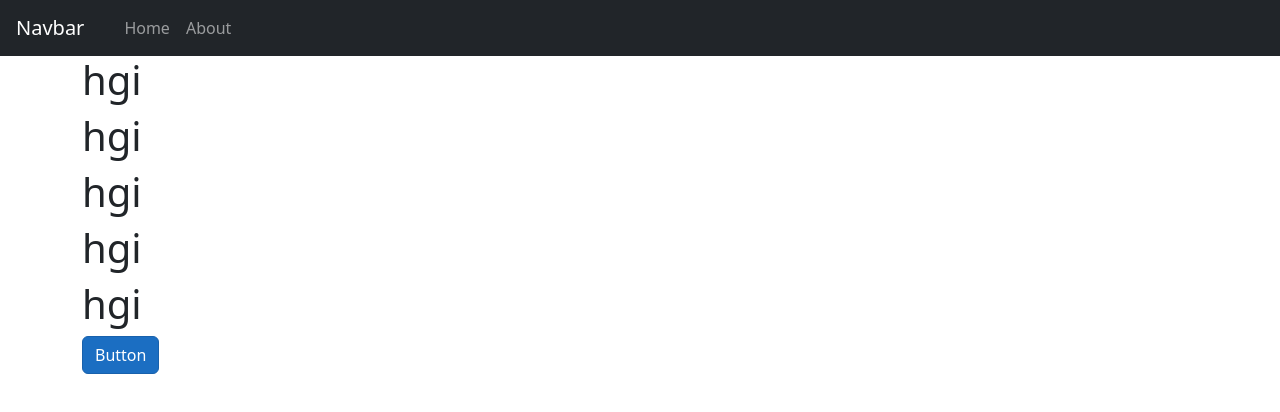
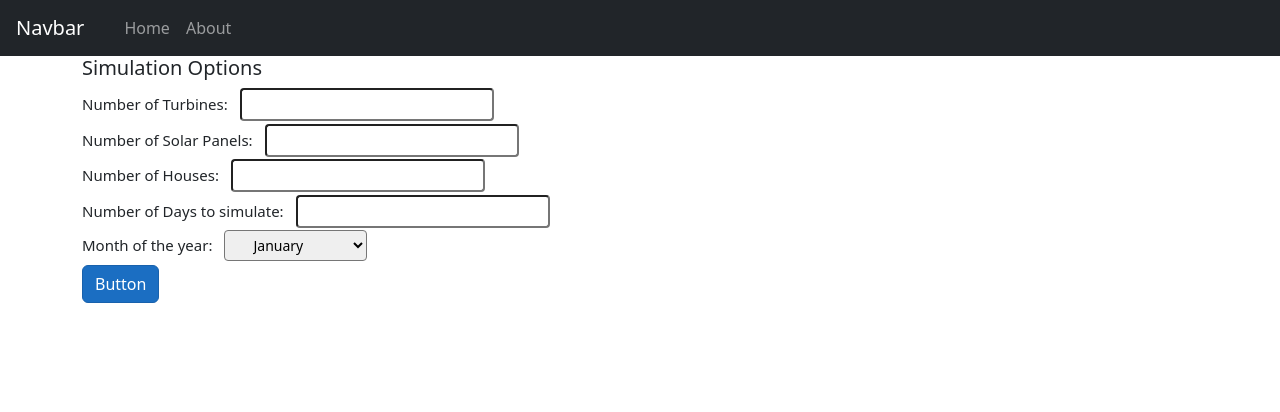
Before and after one commit to Luke270601/Micro-Grid-Management, a React (Create React App) app in the folder Micro-Grid Management/ClientApp/: page / in a window 1280 px wide. Shown: the top 412 px of the page. Built offline with nearby package versions, Linux system fonts and the light colour scheme.

Commit message:
Created form to input parameters for the simulation

```diff
--- a/Micro-Grid Management/ClientApp/src/css/custom.css
+++ b/Micro-Grid Management/ClientApp/src/css/custom.css
@@ -1,4 +1,3 @@
-* Provide sufficient contrast against white background *
 a {
   color: #0366d6;
 }
@@ -20,3 +19,8 @@ code {
 #nav {
   padding: 233px;
 }
+
+.form-label{
+  padding-right: 12px;
+  font-size: 15px;
+}
--- a/Micro-Grid Management/ClientApp/src/pages/Home.jsx
+++ b/Micro-Grid Management/ClientApp/src/pages/Home.jsx
@@ -3,23 +3,62 @@ import $ from 'jquery';
 
 export function Home() {
     function getSimData() {
-        $.getJSON( "https://localhost:44314/api/Simulation", function(data) {
+        let duration = document.getElementById("duration").value
+        let turbineCount = document.getElementById("turbine-count").value
+        let panelCount = document.getElementById("panel-count").value
+        let houseCount = document.getElementById("house-count").value
 
-        })
-            .done(function() {
-                console.log( data );
+        if(duration < 2 && turbineCount != null && panelCount != null && houseCount > 0) {
+            $.getJSON("https://localhost:44314/api/Simulation?duration=" + duration + "&turbineCount=" + turbineCount +
+                "&panelCount=" + panelCount + "&houseCount=" + houseCount, function () {
+
             })
+                .done(function (data) {
+                    console.log(data);
+                })
+        }
+
+        else {
+            alert("All fields must be filled (Duration must be 1 and house count exceed 0)")
+        }
     }
 
     return (
         <>
-            <h1>hgi</h1>
-            <h1>hgi</h1>
-            <h1>hgi</h1>
-            <h1>hgi</h1>
-            <h1>hgi</h1>
-            <button type="button" className="btn btn-primary" onClick={getSimData}>Button</button>
+            <body>
 
+            <h5>Simulation Options</h5>
+
+            <form>
+                <div className="form-group">
+                    <label className={"form-label"}>Number of Turbines:</label>
+                    <input type="number" className="form-control-sm px-4" id="turbine-count"/><br></br>
+                    <label className={"form-label"}>Number of Solar Panels:</label>
+                    <input type="number" className="form-control-sm px-4" id="panel-count"/><br></br>
+                    <label className={"form-label"}>Number of Houses:</label>
+                    <input type="number" className="form-control-sm px-4" id="house-count"/><br></br>
+                    <label className={"form-label"}>Number of Days to simulate:</label>
+                    <input type="number" className="form-control-sm px-4" id="duration"/><br></br>
+                    <label className={"form-label"}>Month of the year:</label>
+                    <select className="form-control-sm px-4">
+                        <option>January</option>
+                        <option>February</option>
+                        <option>March</option>
+                        <option>April</option>
+                        <option>May</option>
+                        <option>June</option>
+                        <option>July</option>
+                        <option>August</option>
+                        <option>September</option>
+                        <option>October</option>
+                        <option>November</option>
+                        <option>December</option>
+                    </select><br></br>
+                    <button type="button" className="btn btn-primary " onClick={getSimData}>Button</button>
+                </div>
+            </form>
+
+            </body>
         </>
 
     );
```
